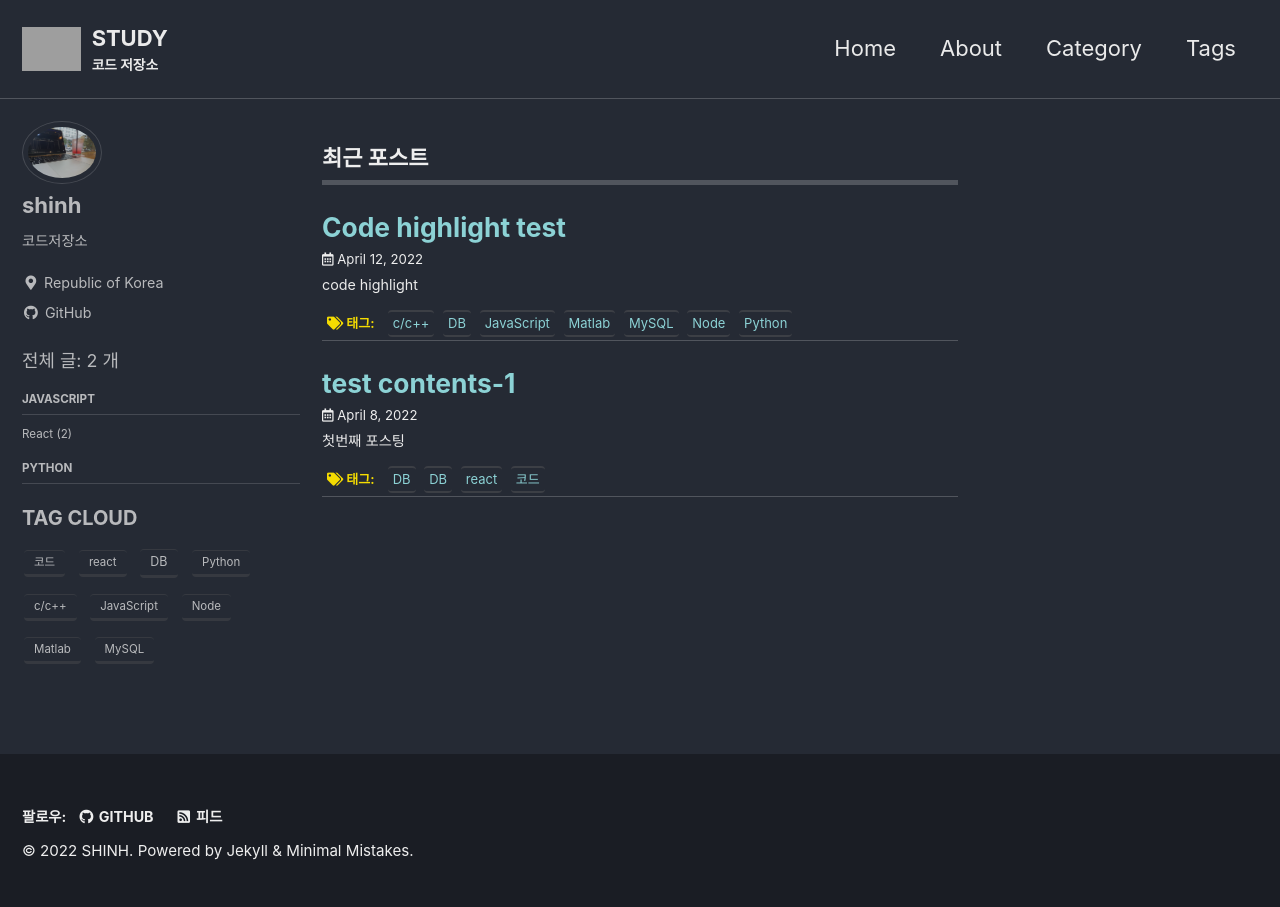
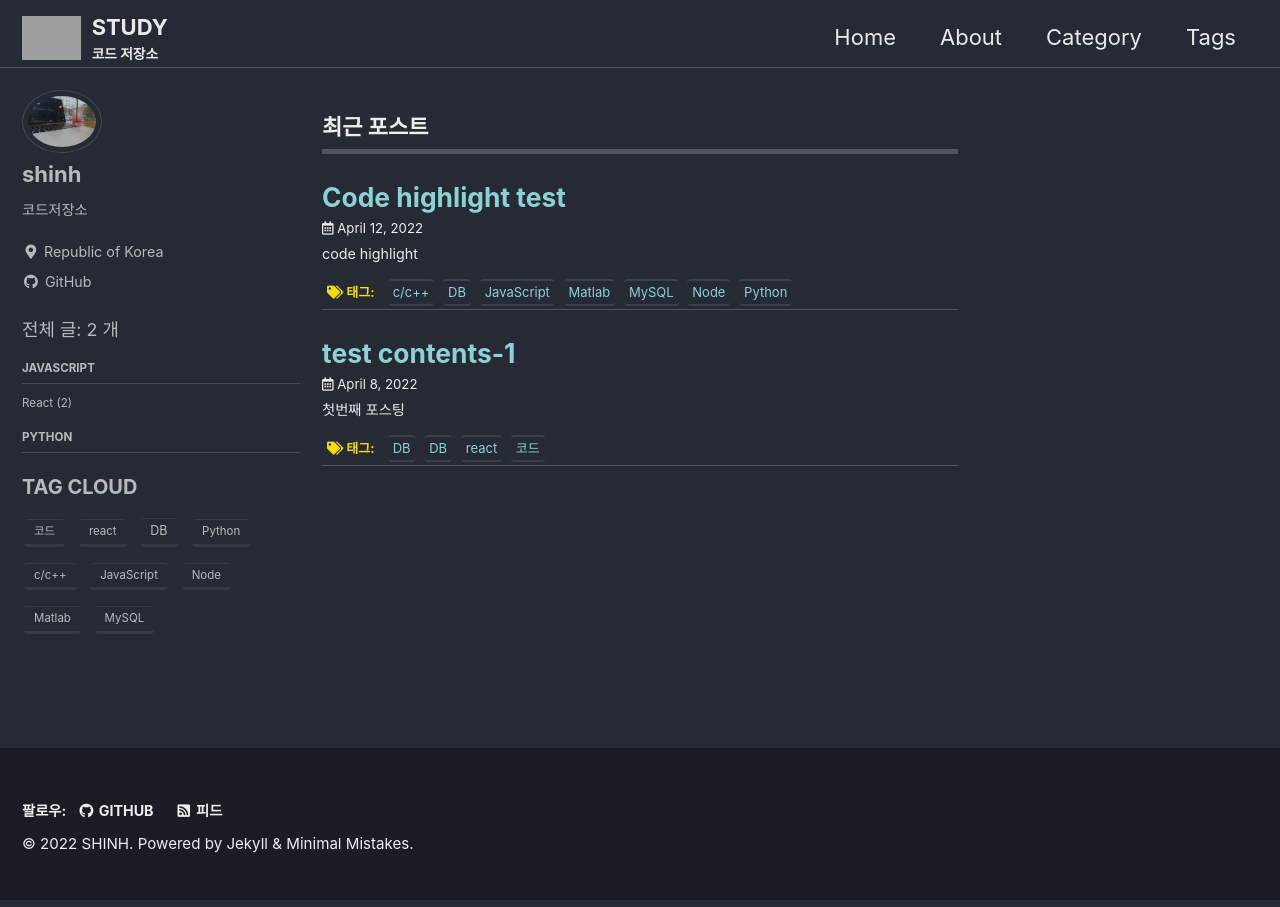
Before and after one commit to devshinn/devshinn.github.io, a Jekyll site: the page built from index.html, in a window 1280 px wide. Built offline with Jekyll 4.4.1, drawn with Linux system fonts in a browser that asks for light colours; cached includes are drawn as plain includes; some web fonts are replaced; the list of posts is cut into pages by our own code; grey boxes are pictures that could not be loaded.

Commit message:
nav padding setting

```diff
--- a/_sass/minimal-mistakes/_masthead.scss
+++ b/_sass/minimal-mistakes/_masthead.scss
@@ -15,7 +15,7 @@
     @include clearfix;
     margin-left: auto;
     margin-right: auto;
-    padding: 1em;
+    padding: 0.5em 1em 0.1em;
     max-width: 100%;
     display: -webkit-box;
     display: -ms-flexbox;
```
